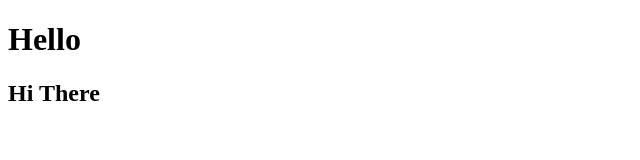
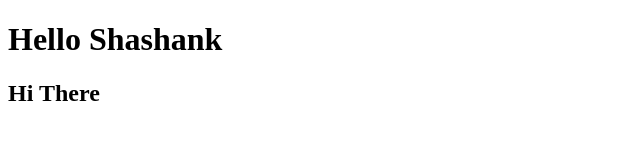
Before and after one commit to ShashankIosys/test-project, a plain HTML site: page index.html in a window 1280 px wide. Shown: the whole page, without its empty margins (0-640 px from the left). Drawn offline with Linux system fonts and the light colour scheme.

Commit message:
Update Shashank

```diff
--- a/index.html
+++ b/index.html
@@ -4,7 +4,7 @@
 		<title></title>
 	</head>
 	<body>
-		<h1>Hello</h1>
+		<h1>Hello Shashank</h1>
 		<h2>Hi There</h2>
 	</body>
 </html>
```
